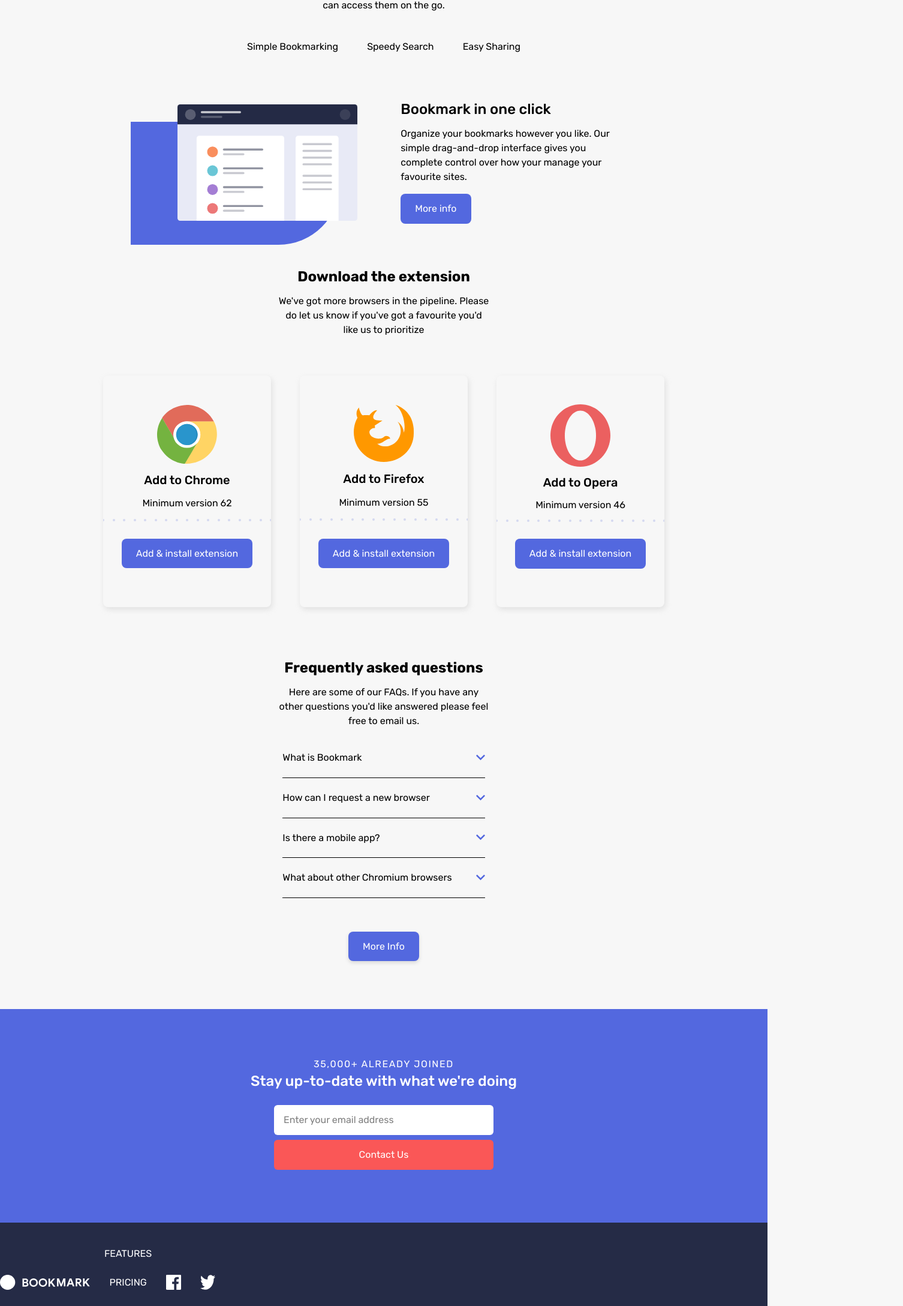
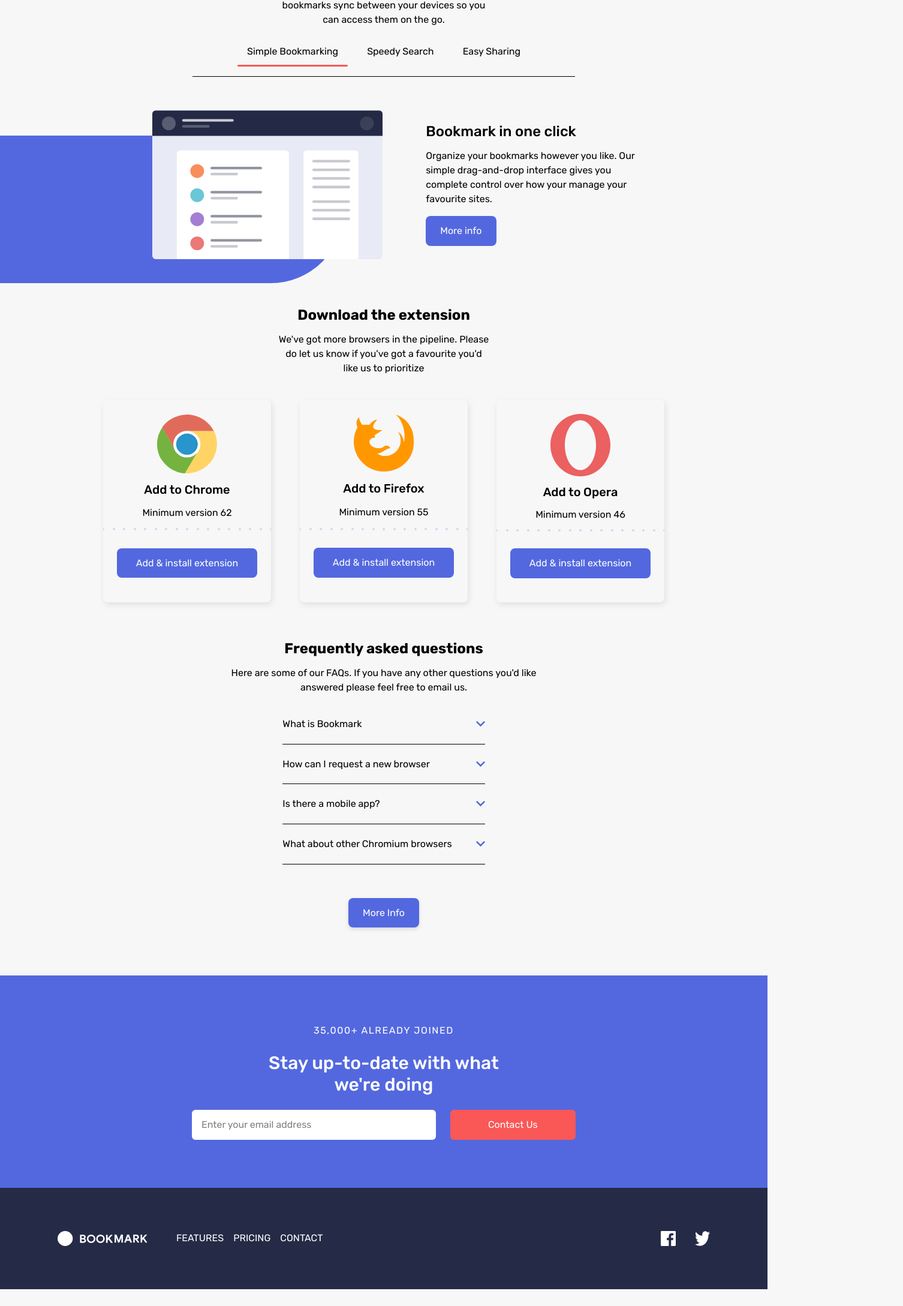
Before and after one commit to iynulwa/Bookmark-landing-page, a Next.js app: page / in a window 1280 px wide. Shown: the part 558-2735 px from the top of the page at 60% size, 1506 px wide, since content can reach past the window. After the commit the page ends 2707 px from the top, so only its background shows below. Built offline with nearby package versions, Linux system fonts and the light colour scheme.

Commit message:
style: Desktop styling completed

```diff
--- a/app/page.tsx
+++ b/app/page.tsx
@@ -15,9 +15,9 @@ export default function Home() {
             <Image src="/illustration-hero.svg" alt="" width={350} height={350} />
             <div className="bg-[var(--clr-blue-600)] w-11/12 h-3/4 rounded-l-full blue-backdrop"></div>
           </div>
-          <div className="flex flex-col gap-4 *:md:text-left md:items-start">
+          <div className="flex flex-col gap-4 *:md:text-left md:items-start md:w-1/2">
             <h1 className="text-4xl font-bold text-center">A Simple bookmark manager</h1>
-            <p className="text-width text-center md:text-left">
+            <p className="text-width m-auto text-center md:text-left">
               A clean and simple interface to organize your
               favourite websites. Open a new browser tab and see your
               sites load instantly. Try it for free.
--- a/app/ui/download-extension.tsx
+++ b/app/ui/download-extension.tsx
@@ -3,14 +3,14 @@ import Card from './extension-card';
 
 export default function ExtensionDownload () {
     return (
-        <section className='extensions grid gap-4'>
+        <section className='extensions grid gap-4 place-items-center'>
             <h2 className='text-2xl font-bold text-center'>Download the extension</h2>
             <p className='text-center text-width'>
                 We've got more browsers in the pipeline. Please
                 do let us know if you've got a favourite  you'd like us
                 to prioritize
             </p>
-            <div className='*:mx-6 *:my-12 md:flex'>
+            <div className='*:mx-6 *:my-6 md:flex'>
                 {data.map((info) => (
                     <Card
                         key={info.id}
--- a/app/ui/extension-card.tsx
+++ b/app/ui/extension-card.tsx
@@ -9,12 +9,12 @@ type CardProps = {
 
 export default function Card(props: CardProps) {
     return(
-        <div className="grid place-items-center gap-3 py-12 rounded-lg card-shadow">
+        <div className="grid place-items-center gap-3 py-6 rounded-lg card-shadow">
             <Image src={props.image} width={100} height={100} alt="" />
             <p className='text-xl font-medium text-center'>{props.title}</p>
             <p>{props.version}</p>
             <Image className="h-1 w-full" src="/bg-dots.svg" alt="" width={100} height={100} />
-            <button className="my-4 py-4 px-6 rounded-lg bg-[var(--clr-blue-600)] text-white">{props.install}</button>
+            <button className="my-4 py-4 px-6 rounded-lg bg-[var(--clr-blue-600)] text-white md:w-8/12 lg:w-10/12 ">{props.install}</button>
         </div>
     )
 }
--- a/app/ui/faq.tsx
+++ b/app/ui/faq.tsx
@@ -9,9 +9,9 @@ export default function Faq() {
     const [activeQuestion, setActiveQuestion] = useState <number | null>(null);
 
     return (
-        <section className="faq grid place-items-center gap-4 md:w-3/4">
+        <section className="faq grid place-items-center gap-4">
             <h2 className='text-2xl font-bold text-center'>Frequently asked questions</h2>
-            <p className='text-center text-width'>
+            <p className='text-center w-8/12'>
                 Here are some of our FAQs. If you have any
                 other questions you'd like answered please feel
                 free to email us.
@@ -26,7 +26,7 @@ export default function Faq() {
                             {activeQuestion === data.id ? <Image className="up-arrow" src="/icon-arrow.svg" width={15} height={15} alt="" /> : <Image src="/icon-arrow.svg" width={15} height={15} alt="" />}
                         </button>
                         {activeQuestion === data.id &&
-                            <p className="text-width pb-4">{data.answer}</p>
+                            <p className="text-width pt-4 pb-8">{data.answer}</p>
                         }
                         <hr className='h-px w-full bg-grey-100' />
                     </div>
--- a/app/ui/features.tsx
+++ b/app/ui/features.tsx
@@ -12,30 +12,32 @@ export default function Features() {
     }
 
     return (
-        <section className='features grid gap-4'>
+        <section className='features grid gap-4 place-items-center'>
             <h2 className='text-2xl font-bold text-center'>Features</h2>
             <p className='text-center text-width'>
                 Our aim is to make it quick and easy for you to access your
                 favourite websites. Your bookmarks sync between your devices
                 so you can access them on  the go.
             </p>
-            <div className='flex flex-col items-center p-4 md:gap-4 md:flex-row md:justify-center'>
+            <div className='flex flex-col items-center p-4 md:p-0 md:gap-4 md:flex-row md:justify-center'>
                 <hr className='bg-[var(--clr-grey-50)]h-px w-9/12 bg-grey-100 md:hidden' />
-                <button className="p-4" onClick={ () => toggleTab(1) }>Simple Bookmarking</button>
+                <button className={`p-4 relative ${toggleState === 1 && 'active-selection'}`} onClick={ () => toggleTab(1) }>Simple Bookmarking</button>
                 <hr className='bg-[var(--clr-grey-50)]h-px w-9/12 bg-grey-100 md:hidden' />
-                <button className="p-4" onClick={ () => toggleTab(2) }>Speedy Search</button>
+                <button className={`p-4 relative ${toggleState === 2 && 'active-selection'}`} onClick={ () => toggleTab(2) }>Speedy Search</button>
                 <hr className='bg-[var(--clr-grey-50)]h-px w-9/12 bg-grey-100 md:hidden' />
-                <button className="p-4" onClick={ () => toggleTab(3) }>Easy Sharing</button>
+                <button className={`p-4 relative ${toggleState === 3 && 'active-selection'}`} onClick={ () => toggleTab(3) }>Easy Sharing</button>
                 <hr className='bg-[var(--clr-grey-50)]h-px w-9/12 bg-grey-100 md:hidden' />
             </div>
+
+            <hr className='bg-[var(--clr-grey-50)]h-px w-9/12 bg-grey-100 m-auto hidden md:block' />
 
             {/* Tab 1 */}
             <div className={`${toggleState === 1 ? 'active-content' : 'content'}`}>
                 <div className='relative p-10'>
-                    <Image src="/illustration-features-tab-1.svg" alt='' width={300} height={300} />
+                    <Image src="/illustration-features-tab-1.svg" alt='' width={300} height={300} className='md:w-96' />
                     <div className="bg-[var(--clr-blue-600)] w-11/12 h-3/4 rounded-r-full blue-backdrop-feature"></div>
                 </div>
-                <div className='md:flex md:flex-col md:items-start md:gap-4'>
+                <div className='flex flex-col items-center justify-center md:items-start gap-4'>
                     <h3 className='text-2xl font-medium text-center'>Bookmark in one click</h3>
                     <p className='text-center text-width md:text-left'>
                         Organize your bookmarks however you like. Our simple
@@ -47,12 +49,12 @@ export default function Features() {
             </div>
 
             {/* Tab 2 */}
-            <div className={`spin ${toggleState === 2 ? 'active-content' : 'content'}`}>
+            <div className={`${toggleState === 2 ? 'active-content' : 'content'}`}>
                 <div className='relative p-10'>
                     <Image src="/illustration-features-tab-2.svg" alt='' width={300} height={300} />
                     <div className="bg-[var(--clr-blue-600)] w-11/12 h-3/4 rounded-r-full blue-backdrop-feature"></div>
                 </div>
-                <div className='md:flex md:flex-col md:items-start md:gap-4'>
+                <div className='flex flex-col items-center justify-center md:items-start gap-4'>
                     <h3 className='text-2xl font-medium text-center'>Intelligent search</h3>
                     <p className='text-center text-width md:text-left'>
                         Our powerful search feature will help you find saved sites
@@ -63,12 +65,12 @@ export default function Features() {
             </div>
 
             {/* Tab 3 */}
-            <div className={`spin ${toggleState === 3 ? 'active-content' : 'content'}`}>
+            <div className={`${toggleState === 3 ? 'active-content' : 'content'}`}>
                 <div className='relative p-10'>
                     <Image src="/illustration-features-tab-3.svg" alt='' width={300} height={300} />
                     <div className="bg-[var(--clr-blue-600)] w-11/12 h-3/4 rounded-r-full blue-backdrop-feature"></div>
                 </div>
-                <div className='md:flex md:flex-col md:items-start md:gap-4'>
+                <div className='flex flex-col items-center justify-center md:items-start gap-4'>
                     <h3 className='text-2xl font-medium text-center'>Share your bookmarks</h3>
                     <p className='text-center text-width md:text-left'>
                         Easily share your bookmarks and collections with others.
--- a/app/ui/footer.tsx
+++ b/app/ui/footer.tsx
@@ -4,19 +4,21 @@ import Search from './search'
 export default function Footer() {
     return(
         <section className='footer w-full'>
-            <div className='bg-[var(--clr-blue-600)] grid place-items-center py-20'>
+            <div className='bg-[var(--clr-blue-600)] grid place-items-center gap-6 py-20'>
                 <p className='text-white font-normal tracking-widest'>35,000+ ALREADY JOINED</p>
-                <p className='text-2xl text-center text-white font-medium'>Stay up-to-date with what we're doing</p>
+                <p className='text-2xl text-center text-white font-medium md:text-3xl md:w-4/12'>Stay up-to-date with what we're doing</p>
                 <Search />
             </div>
-            <div className='grid place-items-center gap-6 bg-[var(--clr-blue-950)] py-10 md:flex md:items-center'>
-                <Image className="filter brightness-0 invert" width={150} height={150} src="/logo-bookmark.svg" alt='' />
-                <ul className='text-white text-center *:mb-6 *:last:mb-0'>
-                    <li>FEATURES</li>
-                    <li>PRICING</li>
-                    <li>CONTACT</li>
-                </ul>
-                <div className='flex gap-8'>
+            <div className='grid place-items-center gap-6 bg-[var(--clr-blue-950)] py-10 md:py-4 md:flex md:items-center md:justify-between md:px-24'>
+                <div className='md:flex md:gap-12 md:items-center md:justify-center md:py-8'>
+                    <Image className="py-6 filter brightness-0 invert" width={150} height={150} src="/logo-bookmark.svg" alt='' />
+                    <ul className='text-white text-center *:mb-6 *:last:mb-0 md:flex md:gap-4 md:*:mb-0'>
+                        <li>FEATURES</li>
+                        <li>PRICING</li>
+                        <li>CONTACT</li>
+                    </ul>
+                </div>
+                <div className='flex gap-8 md:py-8'>
                     <Image src="/icon-facebook.svg" alt='Go to facebook' width={25} height={25} />
                     <Image src="/icon-twitter.svg" alt='Go to twitter' width={25} height={25} />
                 </div>
--- a/app/ui/search.tsx
+++ b/app/ui/search.tsx
@@ -1,9 +1,9 @@
 export default function Search() {
     return(
-        <div className="mt-6">
+        <div className="md:flex md:gap-6 md:w-1/2">
             <label htmlFor="email" className="sr-only"></label>
             <input className="bg-white w-full p-4 rounded-md" id="email" type="email" name="email" placeholder="Enter your email address" required/>
-            <button className="w-full bg-[var(--clr-red-400)] text-white p-4 my-2 rounded-md">Contact Us</button>
+            <button className="w-full bg-[var(--clr-red-400)] text-white p-4 my-2 rounded-md md:my-0 md:w-1/2">Contact Us</button>
         </div>
     )
 }
--- a/app/ui/styles/components-styles/_main.scss
+++ b/app/ui/styles/components-styles/_main.scss
@@ -1,13 +1,14 @@
 .text-width {
     width: 35ch;
-    margin: auto;
 }
 
 .blue-backdrop {
     position: absolute;
     inset-block-end: 0;
-    inset-inline-end: -10%;
+    inset-inline-end: 0%;
     z-index: -1;
+    width: 60vw;
+    margin-inline-end: calc(-50vw + 50%);
 }
 
 // features
@@ -15,8 +16,23 @@
 .blue-backdrop-feature {
     position: absolute;
     inset-block-end: 0;
-    inset-inline-start: -10%;
+    inset-inline-start: 0;
     z-index: -1;
+    width: 60vw;
+    margin-inline-start: calc(-50vw + 50%);
+}
+
+.active-selection {
+    &::after {
+        content: '';
+        background: var(--clr-red-400);
+        position: absolute;
+        bottom: 0;
+        left: 0;
+        height: 3px;
+        width: 100%;
+        border-radius: .5rem;
+    }
 }
 
 .content {
@@ -46,6 +62,11 @@
 }
 
 @media (min-width: 48rem) {
+
+    .text-width {
+        margin: 0;
+    }
+
     .grid-layout {
         display: grid;
         column-gap: 2rem;
```
